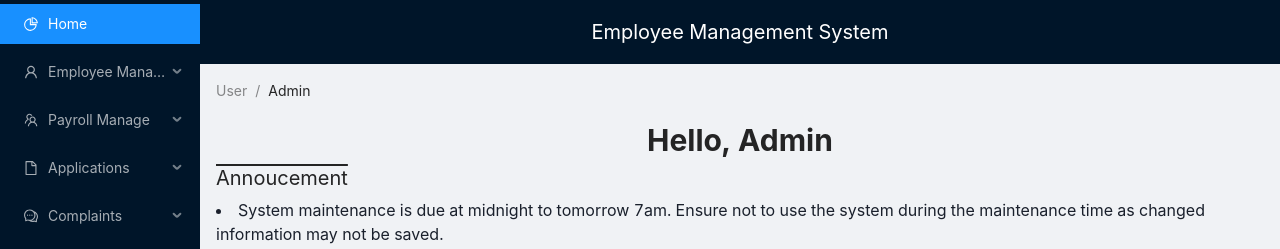
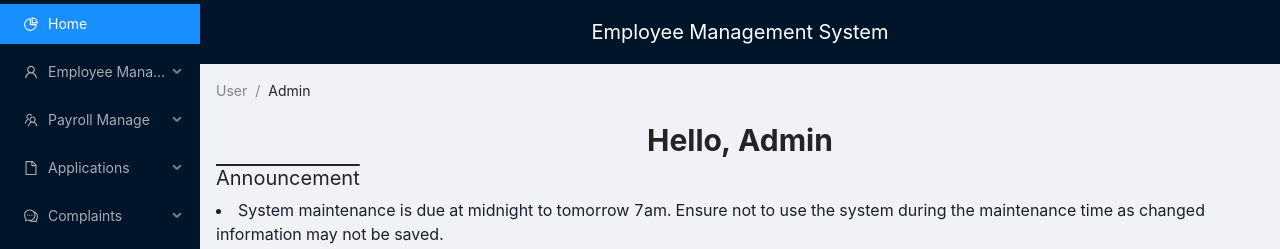
Before and after one commit to A-Slimani/ASD-EMS, a React (Create React App) app in the folder asd-ems-frontend/: page /Dashboard in a window 1280 px wide. Shown: the top 249 px of the page. Built offline with nearby package versions, Linux system fonts and the light colour scheme.

Commit message:
fix typos on dashboard headings

```diff
--- a/asd-ems-frontend/package.json
+++ b/asd-ems-frontend/package.json
@@ -19,6 +19,7 @@
     "history": "^4.10.1",
     "jest-junit": "^12.2.0",
     "mongoose": "^6.0.5",
+    "nodemon": "^2.0.13",
     "react": "^17.0.2",
     "react-dom": "^17.0.2",
     "react-router": "^5.2.1",
--- a/asd-ems-frontend/src/Dashboard.js
+++ b/asd-ems-frontend/src/Dashboard.js
@@ -5,7 +5,7 @@ const testText = () => {
   return (
     <div>
       <h1 style={{ textAlign: 'center', fontSize: 30, fontWeight: 'bold', }}> Hello, Admin </h1>
-      <h2 style={{ textAlign: 'left', fontSize: 20, textDecorationLine: 'overline', paddingBottom: 5, }}> Annoucement </h2>
+      <h2 style={{ textAlign: 'left', fontSize: 20, textDecorationLine: 'overline', paddingBottom: 5, }}> Announcement </h2>
       <li>
         System maintenance is due at midnight to tomorrow 7am. Ensure not to use the system during the maintenance time
         as changed information may not be saved.
--- a/asd-ems-frontend/src/EmployeeDashboard.js
+++ b/asd-ems-frontend/src/EmployeeDashboard.js
@@ -5,7 +5,7 @@ const testText = () => {
   return (
     <div>
       <h1 style={{ textAlign: 'center', fontSize: 30, fontWeight: 'bold', }}> Hello, Employee </h1>
-      <h2 style={{ textAlign: 'left', fontSize: 20, textDecorationLine: 'overline', paddingBottom: 5, }}> Annoucement </h2>
+      <h2 style={{ textAlign: 'left', fontSize: 20, textDecorationLine: 'overline', paddingBottom: 5, }}> Announcement </h2>
       <li>
         System maintenance is due at midnight to tomorrow 7am. Ensure not to use the system during the maintenance time
         as changed information may not be saved.
```
